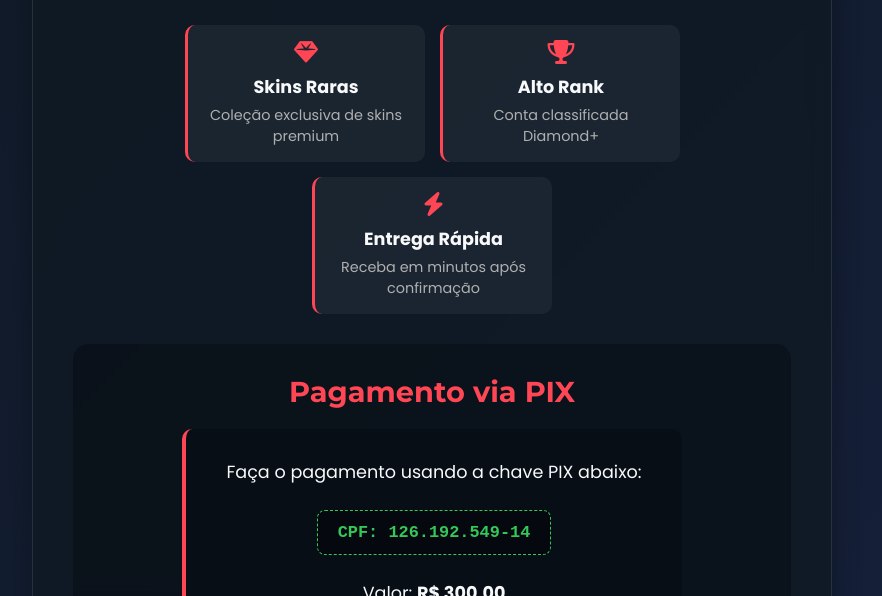
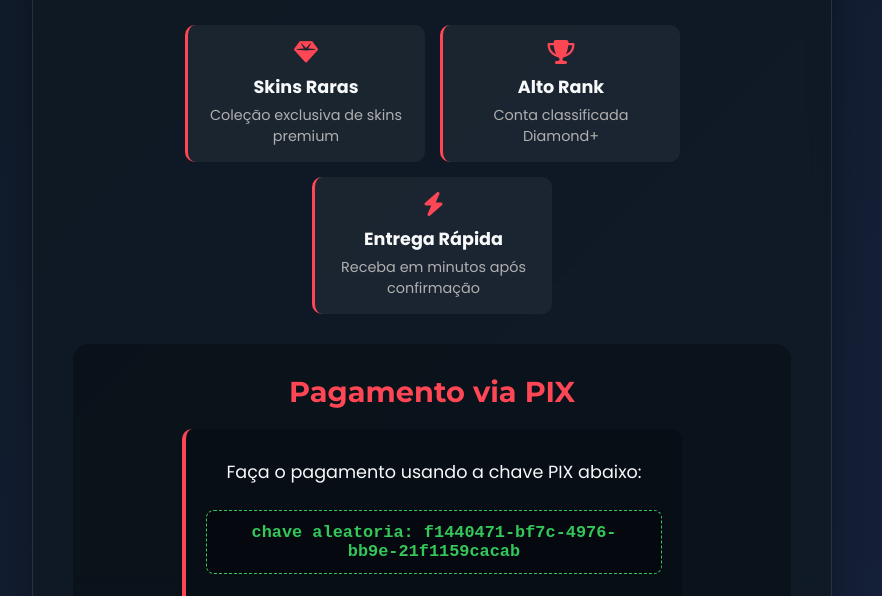
Before and after one commit to valorantshop1337/valorantshop1337.github.io, a plain HTML site: page index.html in a window 1280 px wide. Both pictures are taken after a click on the button "Comprar Agora". Shown: the part 468-1064 px from the top of the page, without its empty margins (208-1090 px from the left). Drawn offline with Linux system fonts and the light colour scheme.

Commit message:
Update index.html

```diff
--- a/index.html
+++ b/index.html
@@ -404,7 +404,7 @@
 
             <div class="payment-info">
                 <p>Faça o pagamento usando a chave PIX abaixo:</p>
-                <div id="pix-key">CPF: 126.192.549-14</div>
+                <div id="pix-key">chave aleatoria: f1440471-bf7c-4976-bb9e-21f1159cacab</div>
                 <p>Valor: <strong>R$ 300,00</strong></p>
 
                 <div class="timer" id="payment-timer">Tempo restante: 30:00</div>
```
